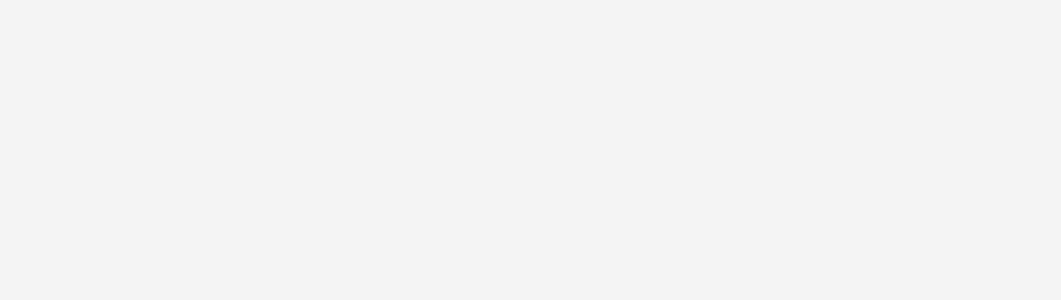
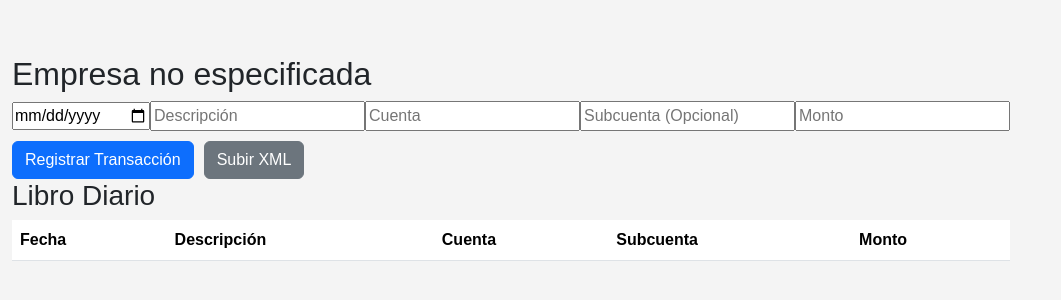
Before and after one commit to Heberjfet/ContaPi, a React (Vite) app in the folder contapaqi-frontend/: page /registrartransaccion in a window 1280 px wide. Before the commit this address had no page. Shown: the part 234-534 px from the top of the page, without its empty margins (0-1061 px from the left). Built offline with nearby package versions, Linux system fonts and the light colour scheme.

Commit message:
agregue la pagina registrartransaccion, la conexion en el App.jsx, y un styles2(que no se esta usando jajaja) para la pagina de registrartransaccion, modifique el agregar empresa para poder hacer q el formulario me reedirija a registrar transaccion

```diff
--- a/contapaqi-frontend/src/App.jsx
+++ b/contapaqi-frontend/src/App.jsx
@@ -5,6 +5,7 @@ import Register from './componentes/Autenticacion/Register';
 import LoginForm from './componentes/Autenticacion/LoginForm';
 import Homepage from './componentes/dashboard/Homepage';
 import AgregarEmpresa from './componentes/empresa/AgregarEmpresa';
+import RegistrarTransaccion from './componentes/empresa/registrartransaccion';
 import 'bootstrap/dist/css/bootstrap.min.css';
 
 function App() {
@@ -16,6 +17,7 @@ function App() {
                 <Route path="/register" element={<Register />} />
                 <Route path="/homepage" element={<Homepage />} />
                 <Route path="/agregar-empresa" element={<AgregarEmpresa />} />
+                <Route path="/registrartransaccion" element={<RegistrarTransaccion />} />
             </Routes>
         </Router>
     );
--- a/contapaqi-frontend/src/componentes/empresa/AgregarEmpresa.jsx
+++ b/contapaqi-frontend/src/componentes/empresa/AgregarEmpresa.jsx
@@ -21,13 +21,24 @@ function AgregarEmpresa() {
     const handleSubmit = async (e) => {
         e.preventDefault();
 
-        // Obtener el usuario desde localStorage
+        // Validar que se hayan llenado todos los campos
+        if (
+            !formData.nombre ||
+            !formData.rfc ||
+            !formData.direccion ||
+            !formData.telefono ||
+            !formData.email ||
+            !formData.tipo_contabilidad
+        ) {
+            alert("Debes llenar el formulario completo");
+            return;
+        }
+
         const usuario = JSON.parse(localStorage.getItem('usuario'));
 
-        // Verificar si el usuario existe
         if (!usuario || !usuario.id) {
             setError('No se encontró la información del usuario. Por favor, inicia sesión nuevamente.');
-            navigate('/login'); // Redirigir al login
+            navigate('/login');
             return;
         }
 
@@ -36,8 +47,10 @@ function AgregarEmpresa() {
                 ...formData,
                 usuario_id: usuario.id
             });
-            alert('Empresa agregada exitosamente');
-            navigate('/homepage');
+            // Mostrar mensaje de confirmación y redirigir si el usuario acepta
+            if (window.confirm("Empresa agregada exitosamente. ¿Aceptar?")) {
+                navigate('/registrartransaccion', { state: { nombreEmpresa: formData.nombre } });
+            }
         } catch (error) {
             console.error('Error al agregar empresa:', error);
             setError('Error al agregar empresa');
@@ -77,7 +90,9 @@ function AgregarEmpresa() {
                         <option value="Libro Mayor">Libro Mayor</option>
                     </select>
                 </div>
-                <button type="submit" className="btn btn-primary">Agregar Empresa</button>
+                <button type="submit" className="btn btn-primary mt-3">
+                    Agregar Empresa
+                </button>
             </form>
         </div>
     );
--- /dev/null
+++ b/contapaqi-frontend/src/componentes/empresa/registrartransaccion.jsx
@@ -0,0 +1,91 @@
+import { useState } from "react";
+import { useLocation } from "react-router-dom";
+
+const RegistrarTransaccion = () => {
+    const location = useLocation();
+    const nombreEmpresa = location.state?.nombreEmpresa || "Empresa no especificada";
+
+    const [formData, setFormData] = useState({
+        fecha: "",
+        descripcion: "",
+        cuenta: "",
+        subcuenta: "",
+        monto: "",
+    });
+
+    const [transacciones, setTransacciones] = useState([]);
+    const [archivoXML, setArchivoXML] = useState(null);
+
+    const handleChange = (e) => {
+        setFormData({ ...formData, [e.target.name]: e.target.value });
+    };
+
+    const handleSubmit = (e) => {
+        e.preventDefault();
+        if (!formData.fecha || !formData.descripcion || !formData.cuenta || !formData.monto) {
+            alert("Todos los campos son obligatorios.");
+            return;
+        }
+        setTransacciones([...transacciones, formData]);
+        setFormData({ fecha: "", descripcion: "", cuenta: "", subcuenta: "", monto: "" });
+    };
+
+    const handleXMLChange = (e) => {
+        const archivo = e.target.files[0];
+        if (archivo && archivo.name.endsWith(".xml")) {
+            setArchivoXML(archivo);
+            alert(`Archivo seleccionado: ${archivo.name}`);
+        } else {
+            alert("Por favor selecciona un archivo XML válido.");
+        }
+    };
+
+    return (
+        <div className="container">
+            {/* Aquí se muestra el nombre de la empresa */}
+            <h2>{nombreEmpresa}</h2>
+            <form onSubmit={handleSubmit} className="form-container">
+                <input type="date" name="fecha" value={formData.fecha} onChange={handleChange} required />
+                <input type="text" name="descripcion" placeholder="Descripción" value={formData.descripcion} onChange={handleChange} required />
+                <input type="text" name="cuenta" placeholder="Cuenta" value={formData.cuenta} onChange={handleChange} required />
+                <input type="text" name="subcuenta" placeholder="Subcuenta (Opcional)" value={formData.subcuenta} onChange={handleChange} />
+                <input type="number" name="monto" placeholder="Monto" value={formData.monto} onChange={handleChange} required />
+
+                <div style={{ display: 'flex', gap: '10px', alignItems: 'center', marginTop: '10px' }}>
+                    <button type="submit" className="btn btn-primary">Registrar Transacción</button>
+
+                    <label className="btn btn-secondary mb-0">
+                        Subir XML
+                        <input type="file" accept=".xml" onChange={handleXMLChange} style={{ display: 'none' }} />
+                    </label>
+                </div>
+            </form>
+
+            <h3>Libro Diario</h3>
+            <table className="table">
+                <thead>
+                    <tr>
+                        <th>Fecha</th>
+                        <th>Descripción</th>
+                        <th>Cuenta</th>
+                        <th>Subcuenta</th>
+                        <th>Monto</th>
+                    </tr>
+                </thead>
+                <tbody>
+                    {transacciones.map((transaccion, index) => (
+                        <tr key={index}>
+                            <td>{transaccion.fecha}</td>
+                            <td>{transaccion.descripcion}</td>
+                            <td>{transaccion.cuenta}</td>
+                            <td>{transaccion.subcuenta}</td>
+                            <td>{transaccion.monto}</td>
+                        </tr>
+                    ))}
+                </tbody>
+            </table>
+        </div>
+    );
+};
+
+export default RegistrarTransaccion;
```
Also changed, not shown: 1 other file (tests, documents, lock files or other folders).
